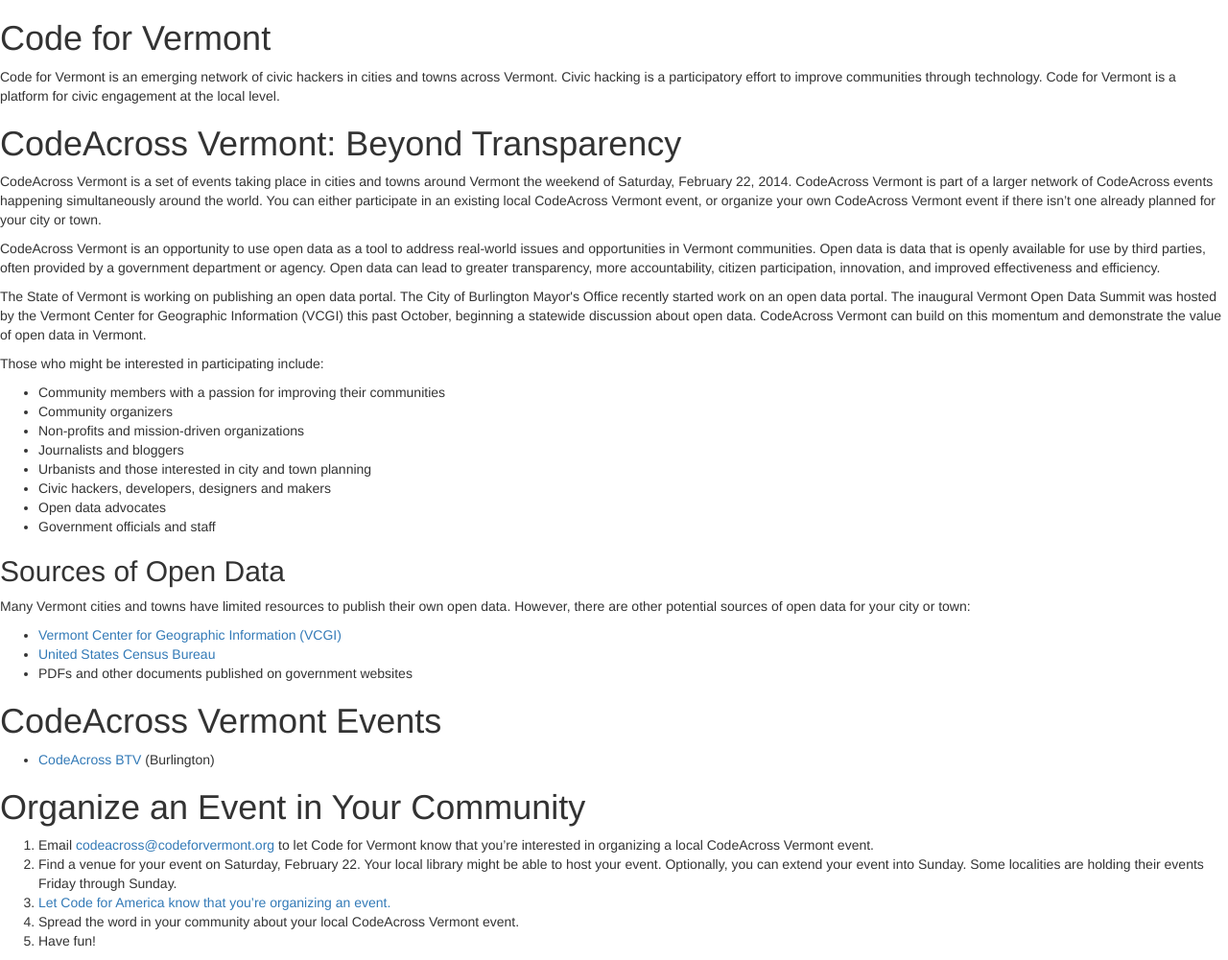
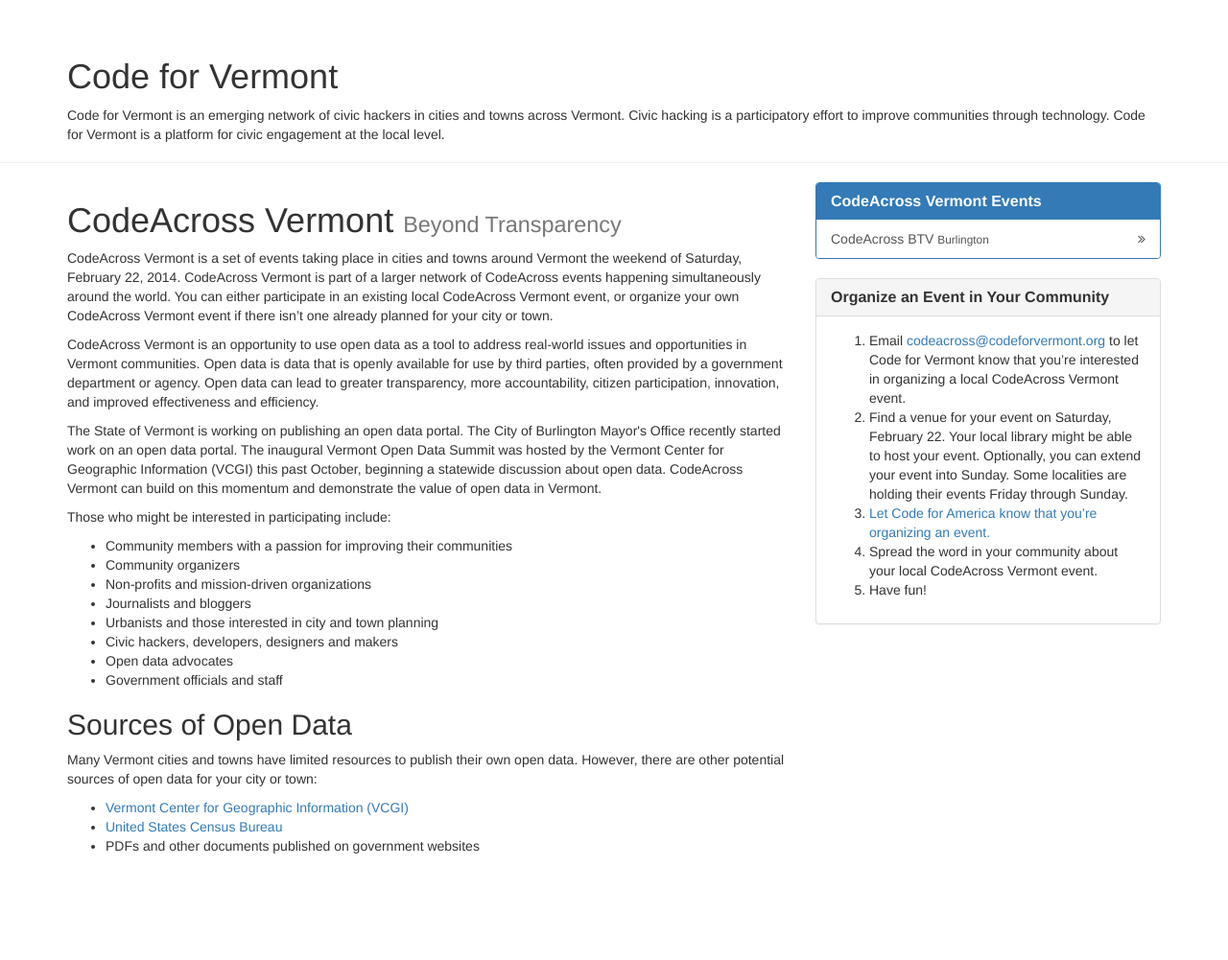
Before and after one commit to codeforvermont/codeforvermont.github.com, a Jekyll site: the page built from index.html, in a window 1280 px wide. Shown: the whole page at 96% size. Built offline with Jekyll 4.4.1, drawn with Linux system fonts in a browser that asks for light colours; nearby versions of some CDN libraries; after the commit the page ends 902 px from its top, so only the background shows below that.

Commit message:
Update page layout.

```diff
--- a/index.html
+++ b/index.html
@@ -2,10 +2,16 @@
 layout: default
 title: Code for Vermont
 ---
+<header class="page-header">
+    <div class="container">
         <h1>Code for Vermont</h1>
         <p>Code for Vermont is an emerging network of civic hackers in cities and towns across Vermont. Civic hacking is a participatory effort to improve communities through technology. Code for Vermont is a platform for civic engagement at the local level.</p>
-<article>
-    <h1>CodeAcross Vermont: Beyond Transparency</h1>
+    </div>
+</header>
+<section class="container">
+    <div class="row">
+        <article class="col-sm-8">
+            <h1>CodeAcross Vermont <small>Beyond Transparency</small></h1>
             <p>CodeAcross Vermont is a set of events taking place in cities and towns around Vermont the weekend of Saturday, February 22, 2014. CodeAcross Vermont is part of a larger network of CodeAcross events happening simultaneously around the world. You can either participate in an existing local CodeAcross Vermont event, or organize your own CodeAcross Vermont event if there isn’t one already planned for your city or town.</p>
             <p>CodeAcross Vermont is an opportunity to use open data as a tool to address real-world issues and opportunities in Vermont communities. Open data is data that is openly available for use by third parties, often provided by a government department or agency. Open data can lead to greater transparency, more accountability, citizen participation, innovation, and improved effectiveness and efficiency.</p>
             <p>The State of Vermont is working on publishing an open data portal. The City of Burlington Mayor's Office recently started work on an open data portal. The inaugural Vermont Open Data Summit was hosted by the Vermont Center for Geographic Information (VCGI) this past October, beginning a statewide discussion about open data. CodeAcross Vermont can build on this momentum and demonstrate the value of open data in Vermont.</p>
@@ -28,14 +34,23 @@
                 <li>PDFs and other documents published on government websites</li>
             </ul>
         </article>
-<article>
-    <h1>CodeAcross Vermont Events</h1>
-    <ul>
-        <li><a href="http://codeforbtv.org/events/2014/02/codeacross-btv/">CodeAcross BTV</a> (Burlington)</li>
-    </ul>
+        <div class="col-sm-4">
+            <article class="panel panel-primary">
+                <div class="panel-heading">
+                    <h1 class="panel-title"><strong>CodeAcross Vermont Events</strong></h1>
+                </div>
+                <div class="list-group">
+                    <a href="http://codeforbtv.org/events/2014/02/codeacross-btv/" class="list-group-item">
+                        CodeAcross BTV <small>Burlington</small>
+                        <span class="pull-right"><i class="fa fa-angle-double-right"></i></span>
+                    </a>
+                </div>
             </article>
-<article>
-    <h1>Organize an Event in Your Community</h1>
+            <article class="panel panel-default">
+                <div class="panel-heading">
+                    <h1 class="panel-title"><strong>Organize an Event in Your Community</strong></h1>
+                </div>
+                <div class="panel-body">
                     <ol>
                         <li>Email <a href="mailto:codeacross@codeforvermont.org">codeacross@codeforvermont.org</a> to let Code for Vermont know that you’re interested in organizing a local CodeAcross Vermont event.</li>
                         <li>Find a venue for your event on Saturday, February 22. Your local library might be able to host your event. Optionally, you can extend your event into Sunday. Some localities are holding their events Friday through Sunday.</li>
@@ -43,4 +58,8 @@
                         <li>Spread the word in your community about your local CodeAcross Vermont event.</li>
                         <li>Have fun!</li>
                     </ol>
+                </div>
             </article>
+        </div>
+    </div>
+</section>
```
Lines whose indentation alone changed are shown as unchanged.
